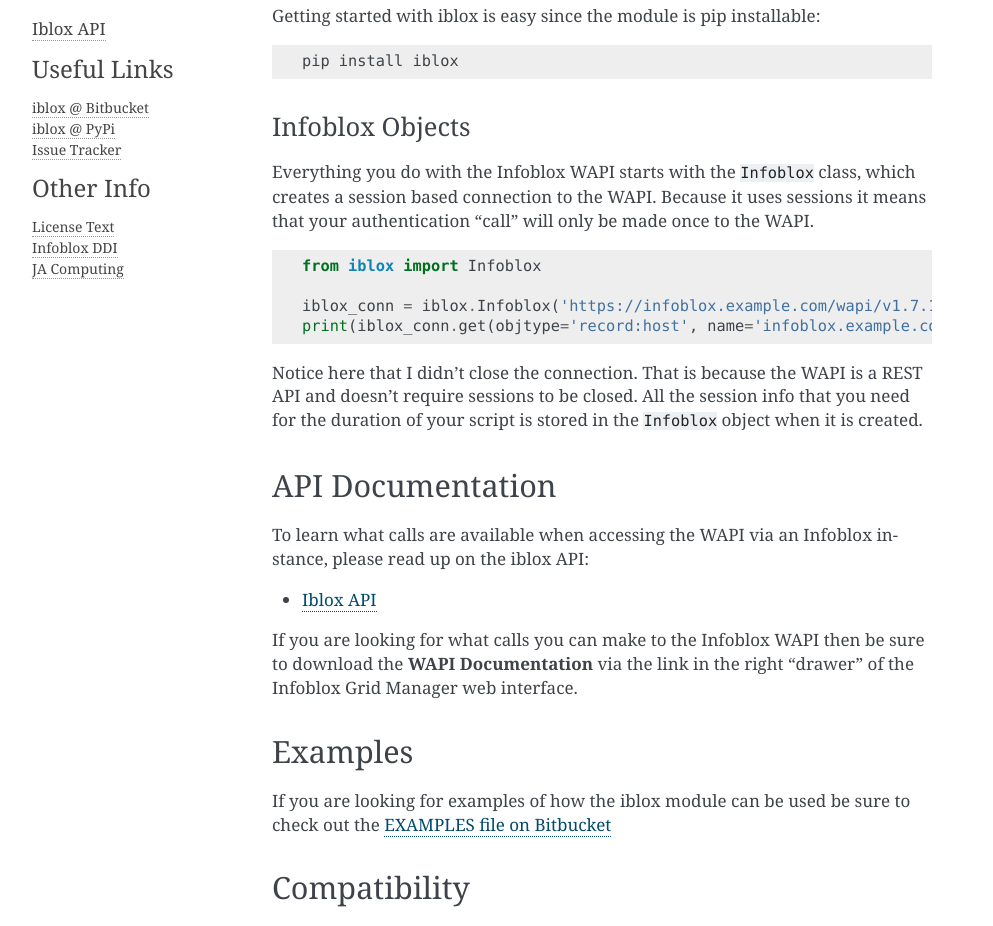
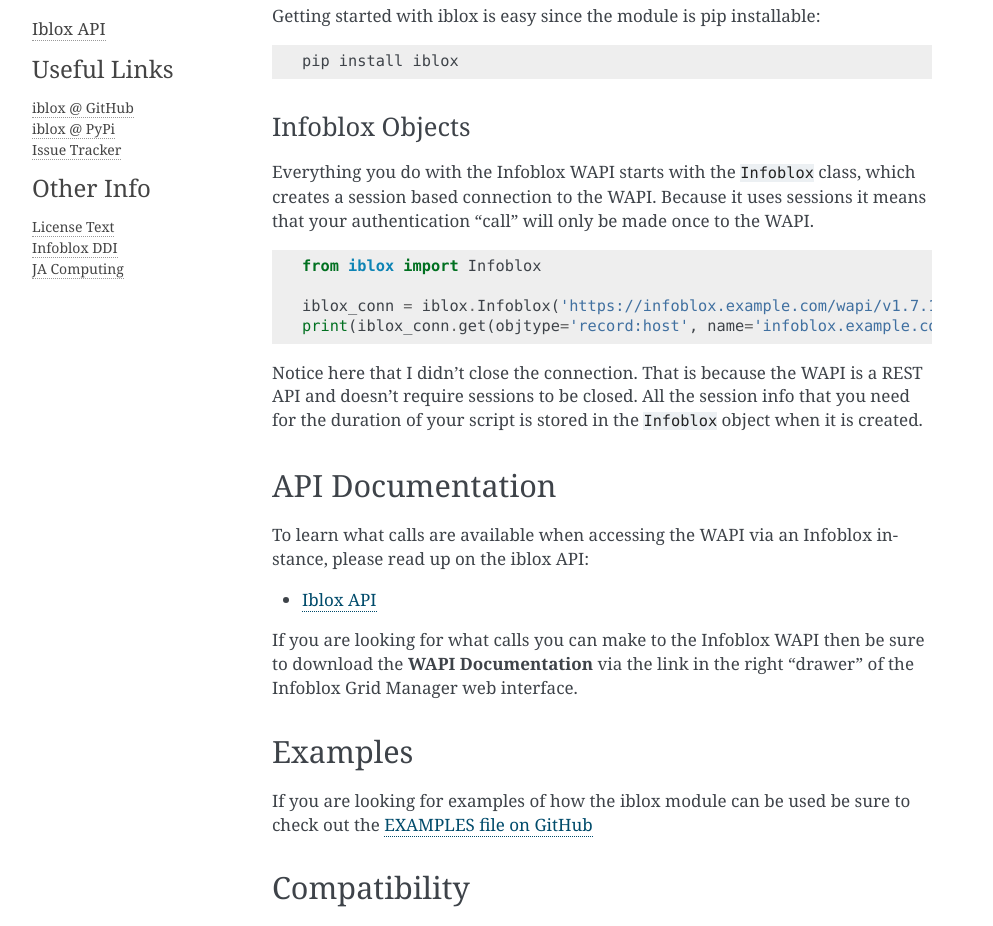
Before and after one commit to isaiah1112/iblox, a Sphinx documentation site: the page built from docs/source/index.rst, in a window 1280 px wide. Shown: the part 371-1297 px from the top of the page, without its empty margins (148-1141 px from the left). Built offline with Sphinx 7.4.7, drawn with Linux system fonts in a browser that asks for light colours.

Commit message:
Updated Bitbucket references to GitHub

```diff
--- a/docs/source/_templates/links.html
+++ b/docs/source/_templates/links.html
@@ -1,8 +1,8 @@
 <h3>Useful Links</h3>
 <ul>
-    <li><a href="https://bitbucket.org/isaiah1112/infoblox/src" target="_blank">iblox @ Bitbucket</a></li>
+    <li><a href="https://github.com/isaiah1112/iblox" target="_blank">iblox @ GitHub</a></li>
     <li><a href="https://pypi.python.org/pypi/iblox/" target="_blank">iblox @ PyPi</a></li>
-    <li><a href="https://bitbucket.org/isaiah1112/infoblox/issues" target="_blank">Issue Tracker</a></li>
+    <li><a href="https://github.com/isaiah1112/iblox/issues" target="_blank">Issue Tracker</a></li>
 </ul>
 <h3>Other Info</h3>
 <ul>
--- a/docs/source/index.rst
+++ b/docs/source/index.rst
@@ -54,7 +54,7 @@ the link in the right "drawer" of the Infoblox Grid Manager web interface.
 
 Examples
 --------
-If you are looking for examples of how the iblox module can be used be sure to check out the `EXAMPLES file on Bitbucket`_
+If you are looking for examples of how the iblox module can be used be sure to check out the `EXAMPLES file on GitHub`_
 
 Compatibility
 -------------
@@ -67,5 +67,5 @@ Links
 * :ref:`genindex`
 
 .. _Infoblox: https://www.infoblox.com
-.. _EXAMPLES file on Bitbucket: https://bitbucket.org/isaiah1112/infoblox
+.. _EXAMPLES file on GitHub: https://github.com/isaiah1112/iblox
 .. _supported versions of Python.: https://devguide.python.org/versions/
```
Also changed, not shown: README.md (+5 -6 lines).
